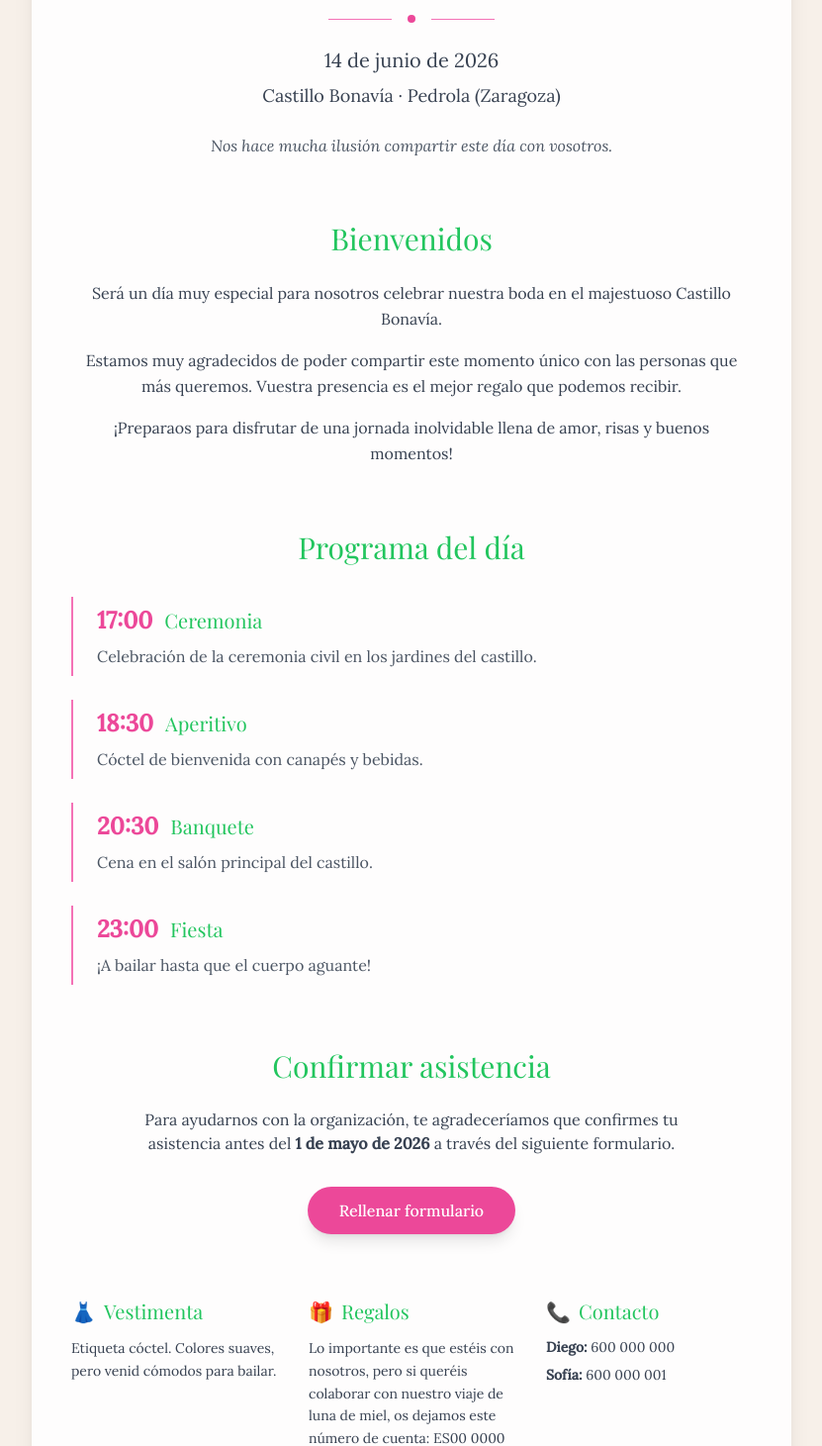
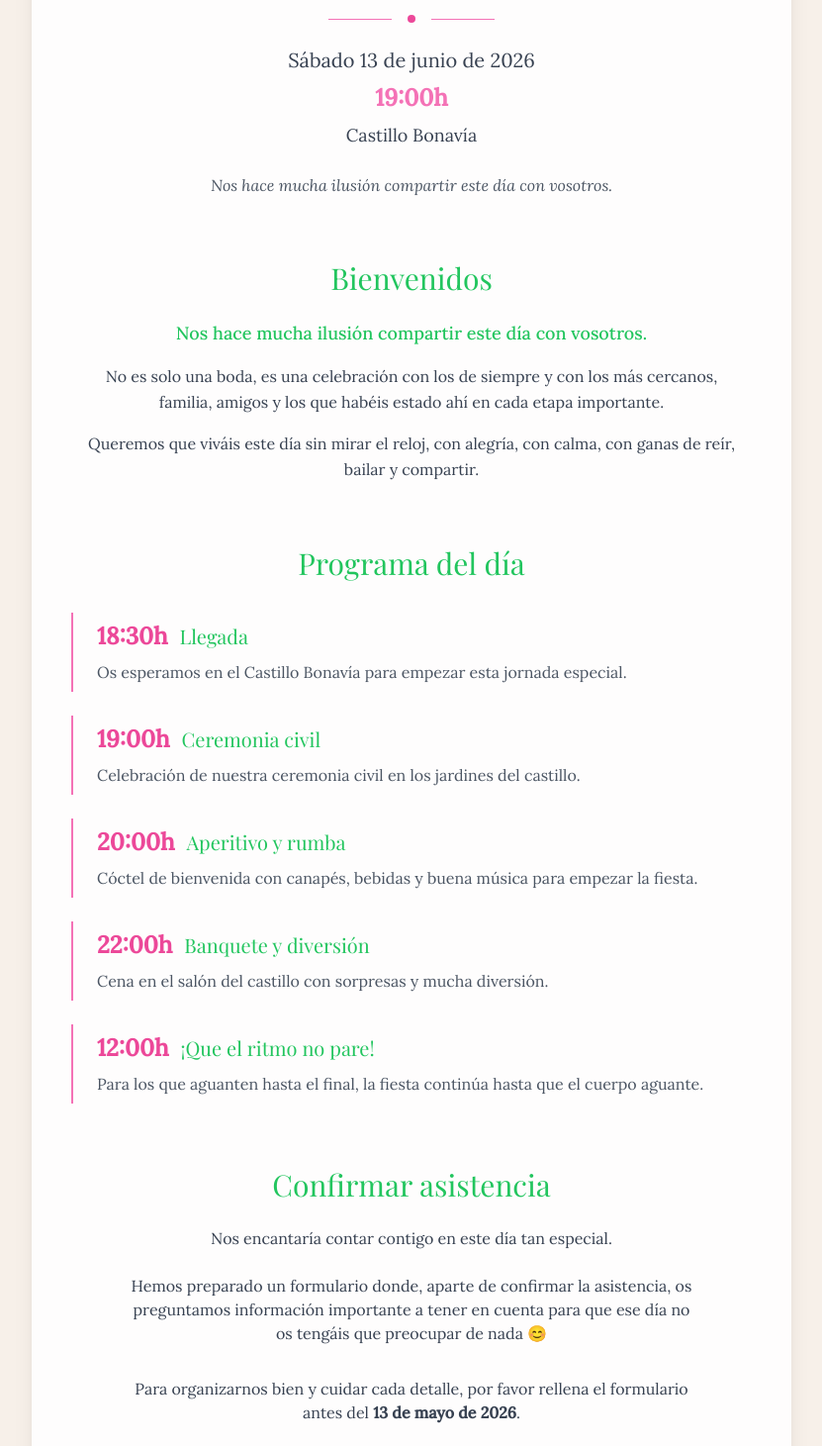
Before and after one commit to diegomorcillod/web-wedding, a React (Vite) app: page / in a window 1280 px wide. Shown: the part 193-1654 px from the top of the page at 99% size, without its empty margins (224-1055 px from the left). Built offline with nearby package versions, Linux system fonts and the light colour scheme.

Commit message:
feat: actualizar con datos reales de la boda - 13 junio 2026

```diff
--- a/index.html
+++ b/index.html
@@ -7,7 +7,7 @@
     <link rel="preconnect" href="https://fonts.googleapis.com">
     <link rel="preconnect" href="https://fonts.gstatic.com" crossorigin>
     <link href="https://fonts.googleapis.com/css2?family=Playfair+Display:wght@400;500;600;700&family=Lora:ital,wght@0,400;0,500;1,400&display=swap" rel="stylesheet">
-    <title>Diego & Sofía - ¡Nos casamos!</title>
+    <title>Diego & Sofía - 13 de junio de 2026</title>
   </head>
   <body>
     <div id="root"></div>
--- a/src/components/Hero.tsx
+++ b/src/components/Hero.tsx
@@ -20,6 +20,7 @@ const Hero: React.FC = () => {
 
       <div className="space-y-2 text-gray-700 mb-6">
         <p className="text-xl font-light">{weddingConfig.weddingDate}</p>
+        <p className="text-2xl font-bold text-wedding-pink-500">{weddingConfig.weddingTime}</p>
         <p className="text-lg">{weddingConfig.weddingLocation}</p>
       </div>
 
--- a/src/components/IntroSection.tsx
+++ b/src/components/IntroSection.tsx
@@ -7,18 +7,16 @@ const IntroSection: React.FC = () => {
       <h2 className="text-3xl font-serif text-wedding-green-700 mb-6">Bienvenidos</h2>
 
       <div className="max-w-2xl mx-auto space-y-4 text-gray-700 leading-relaxed">
-        <p>
-          Será un día muy especial para nosotros celebrar nuestra boda en el
-          majestuoso {weddingConfig.weddingLocation.split('·')[0].trim()}.
+        <p className="text-lg font-medium text-wedding-green-700">
+          Nos hace mucha ilusión compartir este día con vosotros.
         </p>
         <p>
-          Estamos muy agradecidos de poder compartir este momento único con las
-          personas que más queremos. Vuestra presencia es el mejor regalo que
-          podemos recibir.
+          No es solo una boda, es una celebración con los de siempre y con los más cercanos,
+          familia, amigos y los que habéis estado ahí en cada etapa importante.
         </p>
         <p>
-          ¡Preparaos para disfrutar de una jornada inolvidable llena de amor,
-          risas y buenos momentos!
+          Queremos que viváis este día sin mirar el reloj, con alegría, con calma,
+          con ganas de reír, bailar y compartir.
         </p>
       </div>
     </section>
--- a/src/components/RSVPSection.tsx
+++ b/src/components/RSVPSection.tsx
@@ -8,10 +8,17 @@ const RSVPSection: React.FC = () => {
         Confirmar asistencia
       </h2>
 
+      <p className="text-gray-700 mb-6 max-w-xl mx-auto">
+        Nos encantaría contar contigo en este día tan especial.
+      </p>
       <p className="text-gray-700 mb-8 max-w-xl mx-auto">
-        Para ayudarnos con la organización, te agradeceríamos que confirmes tu
-        asistencia antes del <strong>1 de mayo de 2026</strong> a través del
-        siguiente formulario.
+        Hemos preparado un formulario donde, aparte de confirmar la asistencia,
+        os preguntamos información importante a tener en cuenta para que ese día
+        no os tengáis que preocupar de nada 😊
+      </p>
+      <p className="text-gray-700 mb-8 max-w-xl mx-auto">
+        Para organizarnos bien y cuidar cada detalle, por favor rellena el
+        formulario antes del <strong>{weddingConfig.rsvpDeadline}</strong>.
       </p>
 
       <a
--- a/src/config.ts
+++ b/src/config.ts
@@ -1,35 +1,42 @@
 export const weddingConfig = {
   coupleNames: "Diego & Sofía",
-  weddingDate: "14 de junio de 2026",
-  weddingLocation: "Castillo Bonavía · Pedrola (Zaragoza)",
-  googleMapsUrl: "https://maps.google.com",
+  weddingDate: "Sábado 13 de junio de 2026",
+  weddingTime: "19:00h",
+  weddingLocation: "Castillo Bonavía",
+  googleMapsUrl: "https://maps.google.com/?q=Castillo+Bonavia+Pedrola+Zaragoza",
   rsvpFormUrl: "https://forms.gle/tu-formulario",
+  rsvpDeadline: "13 de mayo de 2026",
   contacts: [
-    { name: "Diego", phone: "600 000 000" },
-    { name: "Sofía", phone: "600 000 001" }
+    { name: "Sofía", phone: "675 128 087" },
+    { name: "Diego", phone: "654 879 685" }
   ],
-  dressCodeText: "Etiqueta cóctel. Colores suaves, pero venid cómodos para bailar.",
-  giftsText: "Lo importante es que estéis con nosotros, pero si queréis colaborar con nuestro viaje de luna de miel, os dejamos este número de cuenta: ES00 0000 0000 0000 0000 0000.",
+  dressCodeText: "Queremos que vengáis como más cómodas/os os sintáis, solo os pedimos un pequeño detalle: evitar el color rosa, ya que es el tono elegido para nuestro cortejo de honor. Asimismo, como la celebración será en jardín, recomendamos calzado cómodo para el césped (¡que no queremos tacones atrapados en la hierba!).",
+  giftsText: "¡Acompañarnos en este día tan especial para nosotros es el mejor regalo! Si aun así, queréis tener un detalle con nosotros o apoyarnos en este día os lo agradeceremos 😊 (podéis escribirnos).",
   schedule: [
     {
-      time: "17:00",
-      title: "Ceremonia",
-      description: "Celebración de la ceremonia civil en los jardines del castillo."
+      time: "18:30h",
+      title: "Llegada",
+      description: "Os esperamos en el Castillo Bonavía para empezar esta jornada especial."
     },
     {
-      time: "18:30",
-      title: "Aperitivo",
-      description: "Cóctel de bienvenida con canapés y bebidas."
+      time: "19:00h",
+      title: "Ceremonia civil",
+      description: "Celebración de nuestra ceremonia civil en los jardines del castillo."
     },
     {
-      time: "20:30",
-      title: "Banquete",
-      description: "Cena en el salón principal del castillo."
+      time: "20:00h",
+      title: "Aperitivo y rumba",
+      description: "Cóctel de bienvenida con canapés, bebidas y buena música para empezar la fiesta."
     },
     {
-      time: "23:00",
-      title: "Fiesta",
-      description: "¡A bailar hasta que el cuerpo aguante!"
+      time: "22:00h",
+      title: "Banquete y diversión",
+      description: "Cena en el salón del castillo con sorpresas y mucha diversión."
+    },
+    {
+      time: "12:00h",
+      title: "¡Que el ritmo no pare!",
+      description: "Para los que aguanten hasta el final, la fiesta continúa hasta que el cuerpo aguante."
     }
   ]
 };
```
Also changed, not shown: 1 other file (tests, documents, lock files or other folders).
